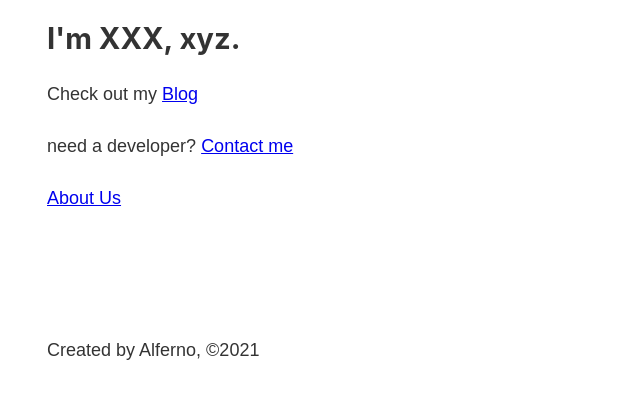
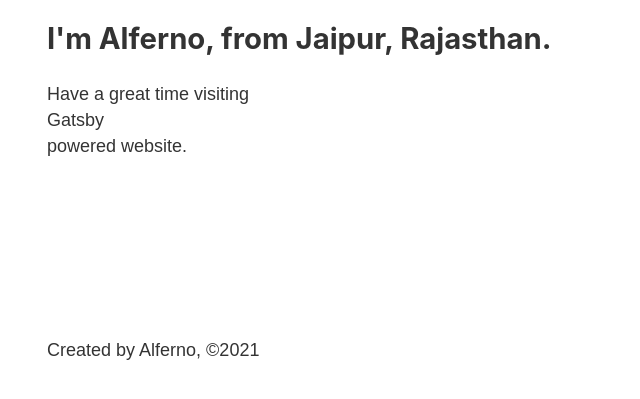
Before and after one commit to alferno/gatsby-contentful, a Gatsby site: page / in a window 1280 px wide. Shown: the part 393-792 px from the top of the page, without its empty margins (236-876 px from the left). Built offline with nearby package versions, Linux system fonts and the light colour scheme; Gatsby itself is replaced by a stand-in of ours.

Commit message:
cleaned home page

```diff
--- a/package.json
+++ b/package.json
@@ -16,8 +16,8 @@
   "dependencies": {
     "@contentful/rich-text-react-renderer": "^14.1.3",
     "gatsby": "^3.4.1",
+    "gatsby-plugin-image": "^1.6.0",
     "gatsby-plugin-react-helmet": "^4.5.0",
-    "gatsby-plugin-image":"^1.6.0",
     "gatsby-plugin-sass": "^4.5.0",
     "gatsby-plugin-sharp": "^3.6.0",
     "gatsby-remark-images": "^5.2.1",
--- a/src/pages/index.js
+++ b/src/pages/index.js
@@ -1,5 +1,4 @@
 import React from 'react'
-import { Link } from 'gatsby'
 import Layout from '../components/layout'
 import Head from '../components/head'
 
@@ -8,15 +7,10 @@ const Index = () => {
     <Layout>
       <Head title="Home" />
       <h1>Hello!</h1>
-      <h2>I'm XXX, xyz.</h2>
+      <h2>I'm Alferno, from Jaipur, Rajasthan.</h2>
       <p>
-        Check out my <Link to="/blog">Blog</Link>
-      </p>
-      <p>
-        need a developer? <Link to="/contact">Contact me</Link>{' '}
-      </p>
-      <p>
-        <Link to="/about">About Us</Link>
+        Have a great time visiting <p style={{ fontStyle: 'bold' }}>Gatsby</p>{' '}
+        powered website.
       </p>
     </Layout>
   )
```
Also changed, not shown: 1 other file.
